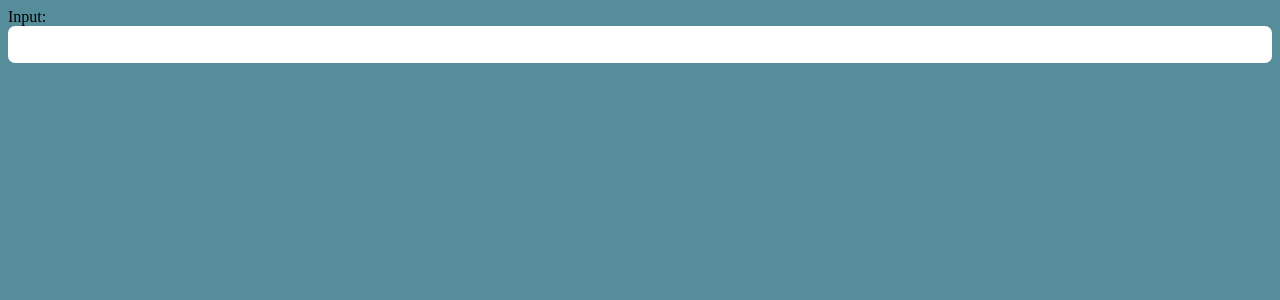
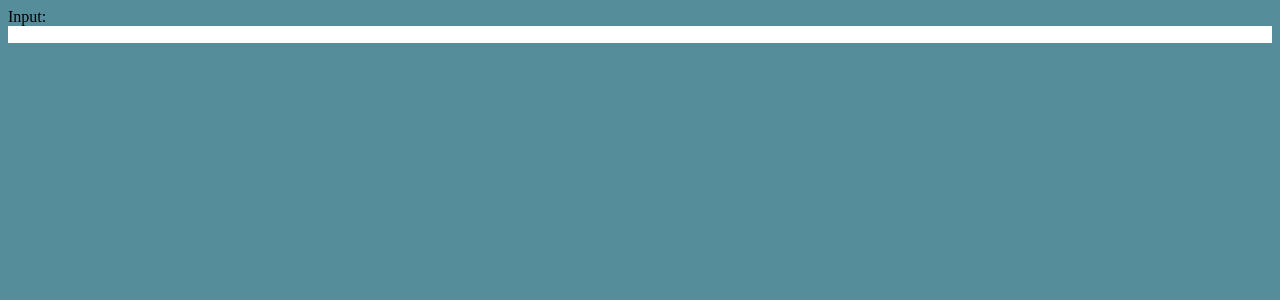
Before and after one commit to Tronikelis/react-combo-box, a React (Create React App) app: page / in a window 1280 px wide. Shown: the top 300 px of the page. Built offline with nearby package versions, Linux system fonts and the light colour scheme.

Commit message:
minify css

```diff
--- a/package.json
+++ b/package.json
@@ -40,5 +40,6 @@
       "last 1 firefox version",
       "last 1 safari version"
     ]
-  }
+  },
+  "devDependencies": {}
 }
--- a/src/combo-box/index.tsx
+++ b/src/combo-box/index.tsx
@@ -1,10 +1,6 @@
 /* eslint-disable react-hooks/exhaustive-deps */
 import { useState, memo, useRef, CSSProperties, useEffect } from "react";
 import { makeStyles, createStyles } from "@material-ui/styles";
-
-/* ---------------------------------------------------------------------------------------------- */
-/*                                 https://i.imgur.com/XnghBD5.png                                */
-/* ---------------------------------------------------------------------------------------------- */
 
 const useStyles = makeStyles(() =>
     createStyles({
@@ -16,11 +12,9 @@ const useStyles = makeStyles(() =>
             flexDirection: "column",
         },
         input: {
-            width: "80.8%",
             height: "auto",
             border: "none",
             outline: "none",
-            margin: 10,
         },
         inputContainer: {
             width: "100%",
@@ -33,7 +27,6 @@ const useStyles = makeStyles(() =>
         itemsContainer: {
             width: "100%",
             maxHeight: "28vh",
-            position: "relative",
             overflow: "auto",
         },
         items: {
@@ -115,6 +108,16 @@ export default function ComboBox({ onSelect }: ComboBoxProps) {
     const handleInput = (input: string) => {
         setInput(input);
         if (input) setFocused(true);
+
+        // sort the search
+        const search = () => {
+            setItems(prev => prev.sort((left, right) => {
+                if (left.name.includes(input)) return -1;
+                if (right.name.includes(input)) return 1;
+                return 0;
+            }));
+        };
+        search();
     };
 
     // callback when the user has chosen an item
@@ -127,12 +130,7 @@ export default function ComboBox({ onSelect }: ComboBoxProps) {
         {/** container for the combo-box */}
         <div className={classes.root}>
             {/** combo-box input */}
-            <div
-                className={classes.inputContainer}
-                style={{
-                    borderRadius: focused ? "7px 7px 0 0" : "7px",
-                }}
-            >
+
             <input
                 type="text"
                 className={classes.input}
@@ -141,7 +139,7 @@ export default function ComboBox({ onSelect }: ComboBoxProps) {
                 onFocus={() => setFocused(true)}
                 onBlur={() => setTimeout(() => setFocused(false), 100)}
             />
-            </div>
+
 
             {/** combo-box suggestions */}
             <div
@@ -157,12 +155,7 @@ export default function ComboBox({ onSelect }: ComboBoxProps) {
                             item={value}
                             onSelect={handleSelect}
                             onHover={handleHover}
-
                             key={value.id}
-                            style={{
-                                borderRadius: index === items.length - 1 ?
-                                    "0 0 7px 7px" : undefined,
-                            }}
                         />
                     ))}
                 </div>
@@ -190,7 +183,7 @@ const ComboBoxItem = memo(({ item, onSelect, onHover, style }: ComboBoxItemProps
             onClick={() => onSelect(item.id)}
             onMouseMove={() => onHover(item.id)}
         >
-            <div style={{ padding: 10 }}>{item.name}</div>
+            <div>{item.name}</div>
         </div>
     );
 });
--- a/tsconfig.json
+++ b/tsconfig.json
@@ -18,7 +18,8 @@
     "resolveJsonModule": true,
     "isolatedModules": true,
     "noEmit": true,
-    "jsx": "react-jsx"
+    "jsx": "react-jsx",
+    "noImplicitThis": false
   },
   "include": [
     "src"
```
Lines whose indentation alone changed are shown as unchanged.
